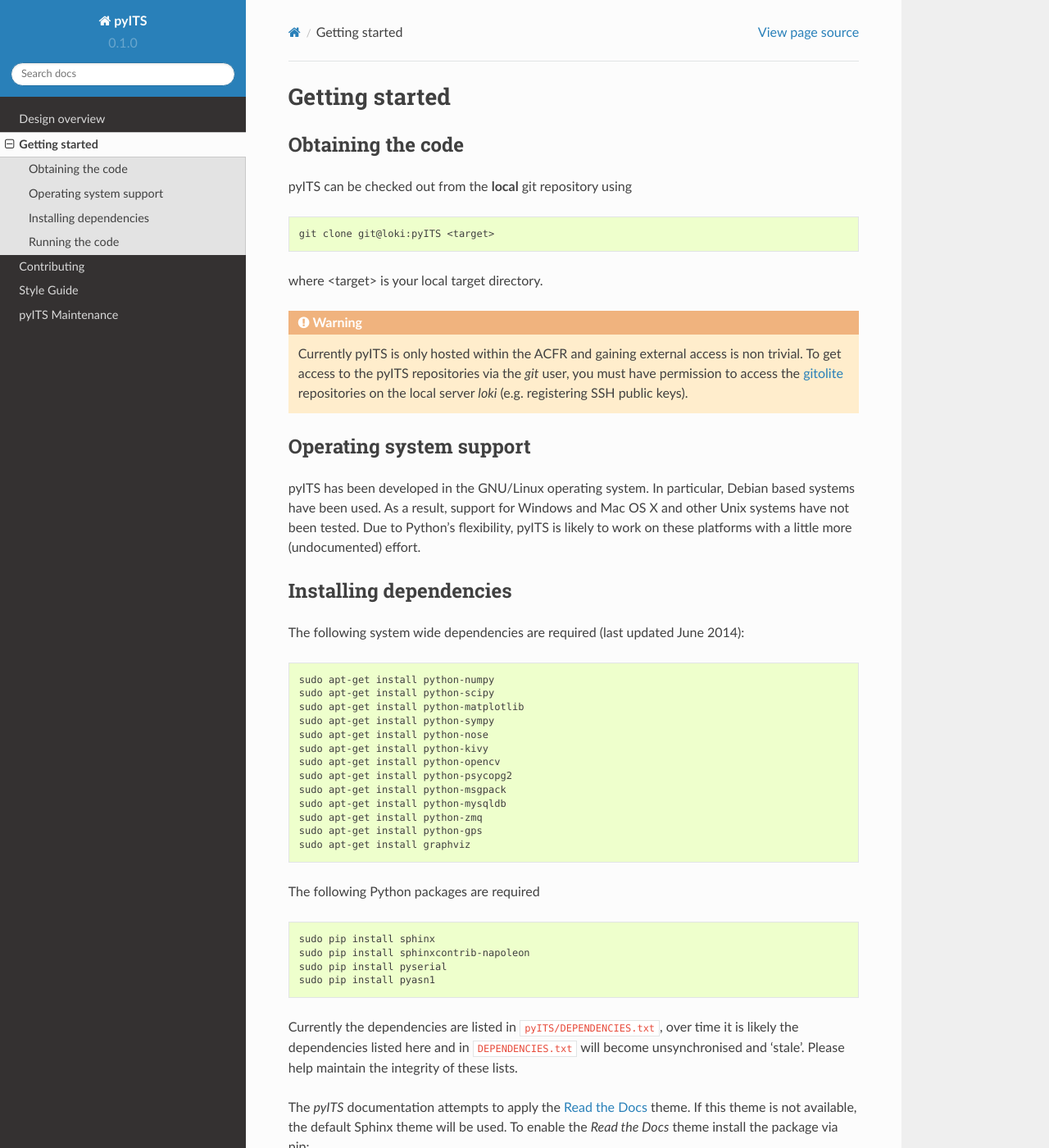
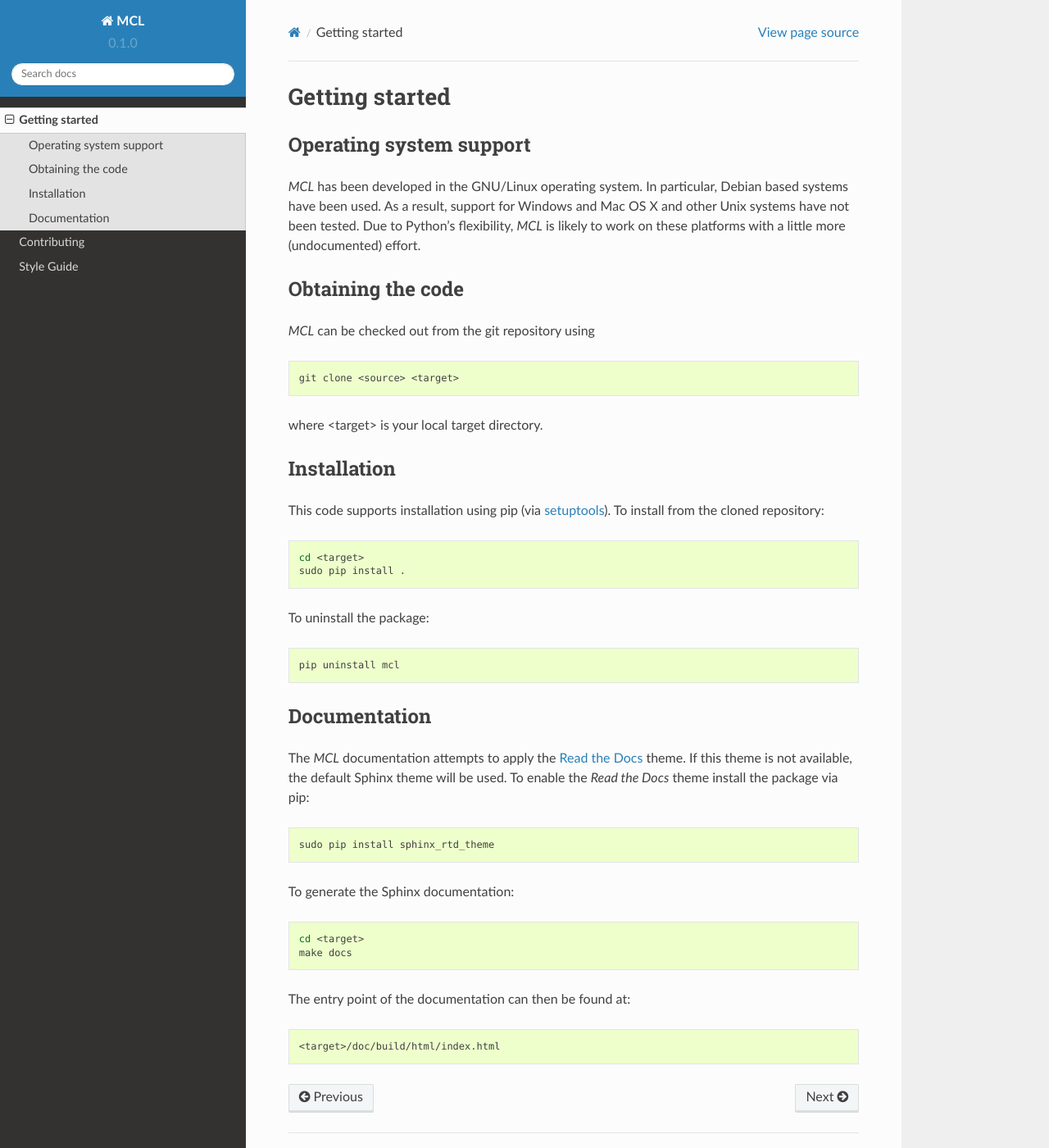
Before and after one commit to acfr/mcl, a Sphinx documentation site: the page built from doc/source/getting_started.rst, in a window 1280 px wide and 1400 px high. Shown: the whole window at 82% size. Built offline with Sphinx 7.4.7 and the Read the Docs theme 2.0.0, drawn with Linux system fonts in a browser that asks for light colours; the version number is read from the project's files by our own code; some of the changed text lies outside the part shown.

Commit message:
doc: Fixed documentation links
    - Cleaned up dead links in the documentation.

```diff
--- a/doc/source/aliases.rst
+++ b/doc/source/aliases.rst
@@ -1,5 +1,5 @@
 .. _ACFR: http://www.acfr.usyd.edu.au/index.shtml
-.. |pyITS| replace:: `pyITS`
+.. |MCL| replace:: `MCL`
 
 .. _Python: https://www.python.org/
 .. _PEP8: http://www.python.org/dev/peps/pep-0008/
--- a/doc/source/conf.py
+++ b/doc/source/conf.py
@@ -1,10 +1,7 @@
 # -*- coding: utf-8 -*-
 #
-# pyITS documentation build configuration file, created by
+# MCL documentation build configuration file, created by
 # sphinx-quickstart on Wed Apr 23 11:40:34 2014.
-#
-# This file is execfile()d with the current directory set to its
-# containing dir.
 #
 # Note that not all possible configuration values are present in this
 # autogenerated file.
@@ -55,8 +52,8 @@
 # -- General configuration ----------------------------------------------------
 
 # General information about the project.
-project = u'pyITS'
-copyright = u'2014, ACFR ITS Group'
+project = u'MCL'
+copyright = u'2014, ACFR Intelligent Vehicles and Safety Systems Group'
 
 # If your documentation needs a minimal Sphinx version, state it here.
 #needs_sphinx = '1.0'
@@ -104,7 +101,7 @@
 pygments_style = 'sphinx'
 
 # A list of ignored prefixes for module index sorting.
-modindex_common_prefix = ['pyITS.']
+modindex_common_prefix = ['mcl.']
 
 # If true, keep warnings as "system message" paragraphs in the built documents.
 #keep_warnings = False
@@ -236,7 +233,7 @@
 #html_file_suffix = None
 
 # Output file base name for HTML help builder.
-htmlhelp_basename = 'pyITSdoc'
+htmlhelp_basename = 'mcldoc'
 
 
 # -- Options for LaTeX output ---------------------------------------------
@@ -256,8 +253,8 @@
 # (source start file, target name, title,
 #  author, documentclass [howto, manual, or own class]).
 latex_documents = [
-  ('index', 'pyITS.tex', u'pyITS Documentation',
-   u'ACFR ITS Group', 'manual'),
+  ('index', 'mcl.tex', u'MCL Documentation',
+   u'ACFR Intelligent Vehicles and Safety Systems Group', 'manual'),
 ]
 
 # The name of an image file (relative to this directory) to place at the top of
@@ -286,8 +283,8 @@
 # One entry per manual page. List of tuples
 # (source start file, name, description, authors, manual section).
 man_pages = [
-    ('index', 'pyits', u'pyITS Documentation',
-     [u'ACFR ITS Group'], 1)
+    ('index', 'MCL', u'MCL Documentation',
+     [u'ACFR Intelligent Vehicles and Safety Systems Group'], 1)
 ]
 
 # If true, show URL addresses after external links.
@@ -300,8 +297,9 @@
 # (source start file, target name, title, author,
 #  dir menu entry, description, category)
 texinfo_documents = [
-  ('index', 'pyITS', u'pyITS Documentation',
-   u'ACFR ITS Group', 'pyITS', 'One line description of project.',
+  ('index', 'MCL', u'MCL Documentation',
+   u'ACFR Intelligent Vehicles and Safety Systems Group',
+   'mcl', 'Multiprocess Communication Library.',
    'Miscellaneous'),
 ]
 
@@ -317,10 +315,5 @@
 # If true, do not generate a @detailmenu in the "Top" node's menu.
 #texinfo_no_detailmenu = False
 
-
 # Example configuration for intersphinx: refer to the Python standard library.
 intersphinx_mapping = {'python': ('https://docs.python.org/2/', None)}
-# intersphinx_mapping = {'python': ('https://docs.python.org/2/', None),
-#                        'numpy': ('http://docs.scipy.org/doc/numpy/', None),
-#                        'scipy': ('http://docs.scipy.org/doc/scipy/reference/', None),
-#                        'matplotlib': ('http://matplotlib.sourceforge.net/', None)}
--- a/doc/source/design_overview.rst
+++ /dev/null
@@ -1,5 +0,0 @@
-.. include:: aliases.rst
-
-=========================
-Design overview
-=========================
--- a/doc/source/getting_started.rst
+++ b/doc/source/getting_started.rst
@@ -4,70 +4,48 @@
 Getting started
 =========================
 
+Operating system support
+------------------------
+
+|MCL| has been developed in the GNU/Linux operating system. In particular,
+Debian based systems have been used. As a result, support for Windows and Mac OS
+X and other Unix systems have not been tested. Due to Python's flexibility,
+|MCL| is likely to work on these platforms with a little more (undocumented)
+effort.
+
 Obtaining the code
 ------------------
 
-pyITS can be checked out from the **local** git repository using
+|MCL| can be checked out from the git repository using
 
 .. code-block:: bash
 
-    git clone git@loki:pyITS <target>
+    git clone <source> <target>
 
 where <target> is your local target directory.
 
-.. warning::
+Installation
+------------
 
-   Currently pyITS is only hosted within the ACFR and gaining external access is
-   non trivial. To get access to the pyITS repositories via the `git` user, you
-   must have permission to access the `gitolite
-   <https://github.com/sitaramc/gitolite/>`_ repositories on the local server
-   `loki` (e.g. registering SSH public keys).
-
-Operating system support
-------------------------
-
-pyITS has been developed in the GNU/Linux operating system. In particular,
-Debian based systems have been used. As a result, support for Windows and Mac OS
-X and other Unix systems have not been tested. Due to Python's flexibility,
-pyITS is likely to work on these platforms with a little more (undocumented)
-effort.
-
-Installing dependencies
------------------------
-
-The following system wide dependencies are required (last updated June 2014):
+This code supports installation using pip (via `setuptools
+<https://pypi.python.org/pypi/setuptools>`_). To install from the cloned
+repository:
 
 .. code-block:: bash
 
-    sudo apt-get install python-numpy
-    sudo apt-get install python-scipy
-    sudo apt-get install python-matplotlib
-    sudo apt-get install python-sympy
-    sudo apt-get install python-nose
-    sudo apt-get install python-kivy
-    sudo apt-get install python-opencv
-    sudo apt-get install python-psycopg2
-    sudo apt-get install python-msgpack
-    sudo apt-get install python-mysqldb
-    sudo apt-get install python-zmq
-    sudo apt-get install python-gps
-    sudo apt-get install graphviz
+    cd <target>
+    sudo pip install .
 
-The following Python packages are required
+To uninstall the package:
 
 .. code-block:: bash
 
-    sudo pip install sphinx
-    sudo pip install sphinxcontrib-napoleon
-    sudo pip install pyserial
-    sudo pip install pyasn1
+    pip uninstall mcl
 
-Currently the dependencies are listed in ``pyITS/DEPENDENCIES.txt``, over time
-it is likely the dependencies listed here and in ``DEPENDENCIES.txt`` will
-become unsynchronised and 'stale'. Please help maintain the integrity of these
-lists.
+Documentation
+-------------
 
-The |pyITS| documentation attempts to apply the `Read the Docs
+The |MCL| documentation attempts to apply the `Read the Docs
 <https://readthedocs.org/>`_ theme. If this theme is not available, the default
 Sphinx theme will be used. To enable the `Read the Docs` theme install the
 package via pip:
@@ -76,17 +54,15 @@
 
     sudo pip install sphinx_rtd_theme
 
-
-Running the code
-----------------
-
-Currently the code base is in active development and there are only a few
-scripts that have been developed with execution in mind. Running these scripts
-requires a correctly configured PYTHONPATH environment variable. This can be
-done temporarily from the terminal using
+To generate the Sphinx documentation:
 
 .. code-block:: bash
 
-    export PYTHONPATH=~/pyITS/
+    cd <target>
+    make docs
 
-The environment variable can be set permanently in your in .bashrc.
+The entry point of the documentation can then be found at:
+
+.. code-block:: bash
+
+    <target>/doc/build/html/index.html
```
Also changed, not shown: doc/source/contributing.rst (+8 -18 lines), doc/source/index.rst (+28 -25 lines), doc/source/maintenance.rst (deleted, +0 -27 lines), doc/source/style_guide.rst (+17 -18 lines), 4 other files.
